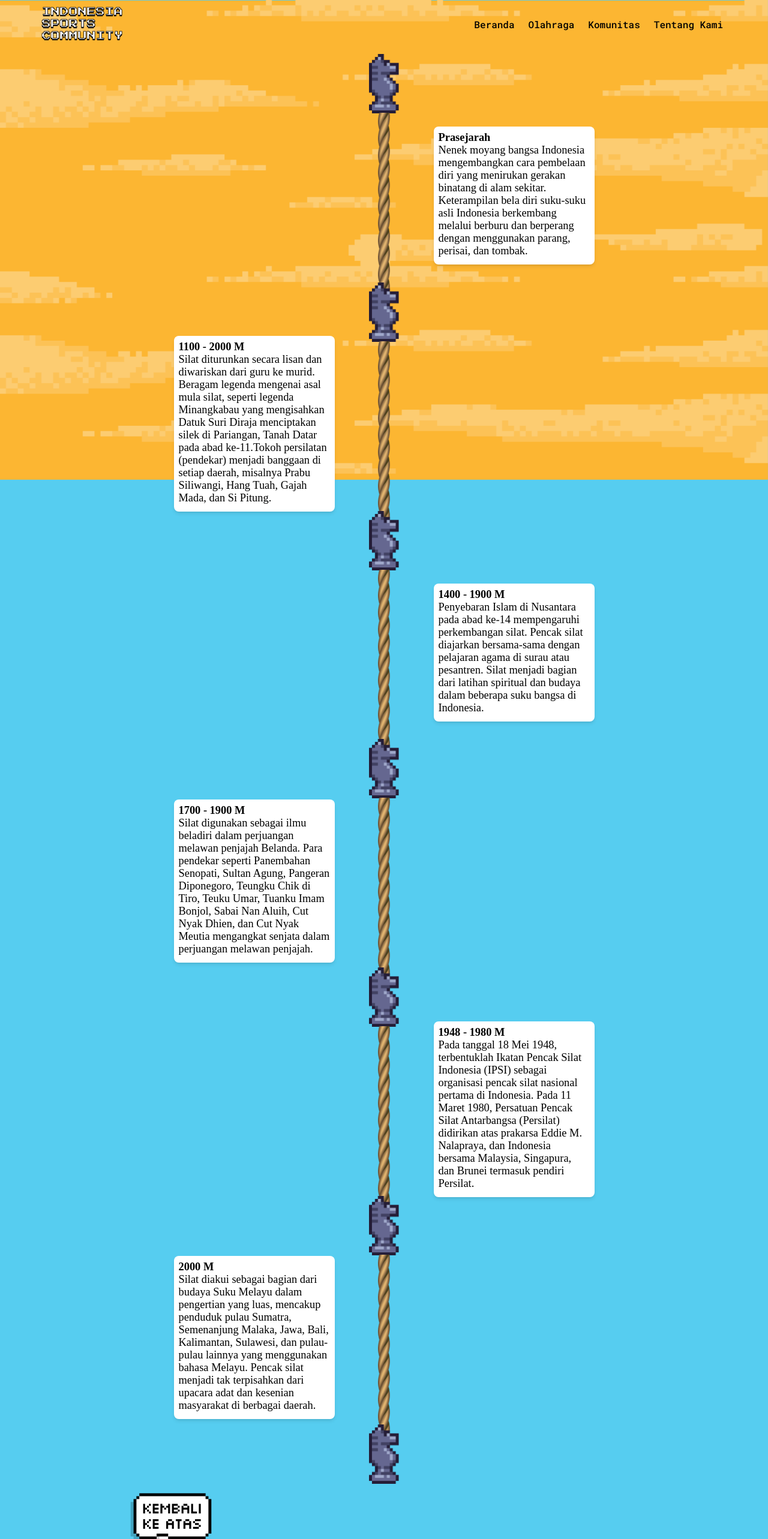
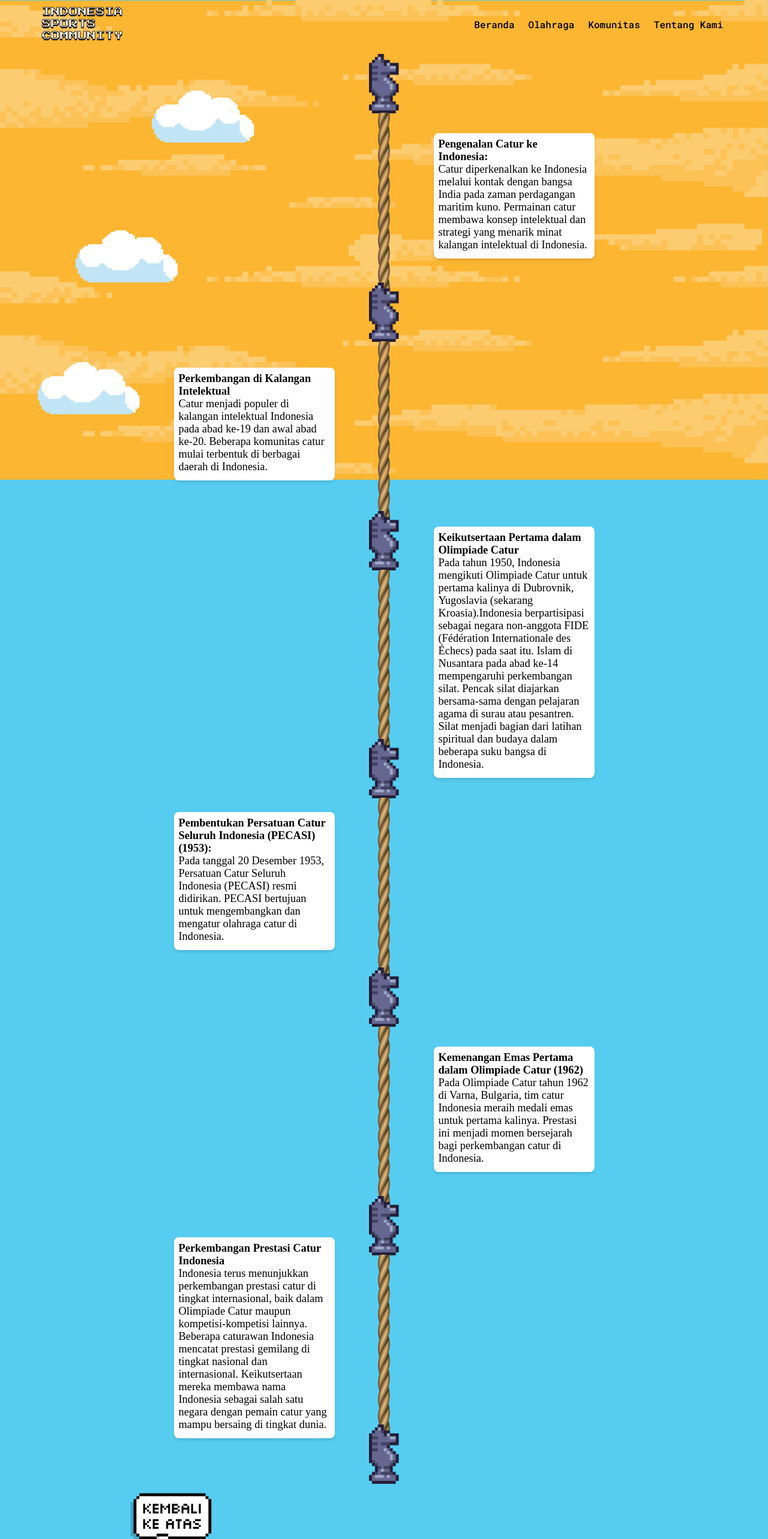
Before and after one commit to satriaberliano/WebDesign-Sports-ADS, a React (Create React App) app: page /catur-history in a window 1280 px wide. Shown: the top 2566 px of the page at 60% size. Built offline with nearby package versions, Linux system fonts and the light colour scheme.

Commit message:
change (catur history desc): add new descriptions to catur history

```diff
--- a/src/pages/history/CaturHistory.jsx
+++ b/src/pages/history/CaturHistory.jsx
@@ -2,46 +2,47 @@ import React from 'react';
 import '../../styles/history.css';
 import tali from '../../assets/img-sejarah/tali.png';
 import catur from '../../assets/img-sejarah/catur.png';
-import obor from '../../assets/img-sejarah/obor.gif';
 import bgCatur from '../../assets/img-sejarah/bg-catur.png';
 import FooterHistory from '../../components/FooterHistory';
 import ArrowUp from '../../components/ArrowUp';
+import BackgroundAwan from '../../components/BackgroundAwan';
 
 const SilatHistory = () => {
   const dataExperience = [
     {
-      date: 'Prasejarah',
-      desc: 'Nenek moyang bangsa Indonesia mengembangkan cara pembelaan diri yang menirukan gerakan binatang di alam sekitar. Keterampilan bela diri suku-suku asli Indonesia berkembang melalui berburu dan berperang dengan menggunakan parang, perisai, dan tombak.',
+      date: 'Pengenalan Catur ke Indonesia:',
+      desc: 'Catur diperkenalkan ke Indonesia melalui kontak dengan bangsa India pada zaman perdagangan maritim kuno. Permainan catur membawa konsep intelektual dan strategi yang menarik minat kalangan intelektual di Indonesia.',
     },
     {
-      date: '1100 - 2000 M',
-      desc: 'Silat diturunkan secara lisan dan diwariskan dari guru ke murid. Beragam legenda mengenai asal mula silat, seperti legenda Minangkabau yang mengisahkan Datuk Suri Diraja menciptakan silek di Pariangan, Tanah Datar pada abad ke-11.Tokoh persilatan (pendekar) menjadi banggaan di setiap daerah, misalnya Prabu Siliwangi, Hang Tuah, Gajah Mada, dan Si Pitung.',
+      date: 'Perkembangan di Kalangan Intelektual',
+      desc: 'Catur menjadi populer di kalangan intelektual Indonesia pada abad ke-19 dan awal abad ke-20. Beberapa komunitas catur mulai terbentuk di berbagai daerah di Indonesia.',
     },
     {
-      date: '1400 - 1900 M',
-      desc: 'Penyebaran Islam di Nusantara pada abad ke-14 mempengaruhi perkembangan silat. Pencak silat diajarkan bersama-sama dengan pelajaran agama di surau atau pesantren. Silat menjadi bagian dari latihan spiritual dan budaya dalam beberapa suku bangsa di Indonesia.',
+      date: 'Keikutsertaan Pertama dalam Olimpiade Catur',
+      desc: 'Pada tahun 1950, Indonesia mengikuti Olimpiade Catur untuk pertama kalinya di Dubrovnik, Yugoslavia (sekarang Kroasia).Indonesia berpartisipasi sebagai negara non-anggota FIDE (Fédération Internationale des Échecs) pada saat itu. Islam di Nusantara pada abad ke-14 mempengaruhi perkembangan silat. Pencak silat diajarkan bersama-sama dengan pelajaran agama di surau atau pesantren. Silat menjadi bagian dari latihan spiritual dan budaya dalam beberapa suku bangsa di Indonesia.',
     },
     {
-      date: '1700 - 1900 M',
-      desc: 'Silat digunakan sebagai ilmu beladiri dalam perjuangan melawan penjajah Belanda. Para pendekar seperti Panembahan Senopati, Sultan Agung, Pangeran Diponegoro, Teungku Chik di Tiro, Teuku Umar, Tuanku Imam Bonjol, Sabai Nan Aluih, Cut Nyak Dhien, dan Cut Nyak Meutia mengangkat senjata dalam perjuangan melawan penjajah.',
+      date: 'Pembentukan Persatuan Catur Seluruh Indonesia (PECASI) (1953):',
+      desc: 'Pada tanggal 20 Desember 1953, Persatuan Catur Seluruh Indonesia (PECASI) resmi didirikan. PECASI bertujuan untuk mengembangkan dan mengatur olahraga catur di Indonesia.',
     },
     {
-      date: '1948 - 1980 M',
-      desc: 'Pada tanggal 18 Mei 1948, terbentuklah Ikatan Pencak Silat Indonesia (IPSI) sebagai organisasi pencak silat nasional pertama di Indonesia. Pada 11 Maret 1980, Persatuan Pencak Silat Antarbangsa (Persilat) didirikan atas prakarsa Eddie M. Nalapraya, dan Indonesia bersama Malaysia, Singapura, dan Brunei termasuk pendiri Persilat.',
+      date: 'Kemenangan Emas Pertama dalam Olimpiade Catur (1962)',
+      desc: 'Pada Olimpiade Catur tahun 1962 di Varna, Bulgaria, tim catur Indonesia meraih medali emas untuk pertama kalinya. Prestasi ini menjadi momen bersejarah bagi perkembangan catur di Indonesia.',
     },
     {
-      date: '2000 M',
-      desc: 'Silat diakui sebagai bagian dari budaya Suku Melayu dalam pengertian yang luas, mencakup penduduk pulau Sumatra, Semenanjung Malaka, Jawa, Bali, Kalimantan, Sulawesi, dan pulau-pulau lainnya yang menggunakan bahasa Melayu. Pencak silat menjadi tak terpisahkan dari upacara adat dan kesenian masyarakat di berbagai daerah.',
+      date: 'Perkembangan Prestasi Catur Indonesia',
+      desc: 'Indonesia terus menunjukkan perkembangan prestasi catur di tingkat internasional, baik dalam Olimpiade Catur maupun kompetisi-kompetisi lainnya. Beberapa caturawan Indonesia mencatat prestasi gemilang di tingkat nasional dan internasional. Keikutsertaan mereka membawa nama Indonesia sebagai salah satu negara dengan pemain catur yang mampu bersaing di tingkat dunia.',
     },
     {
-      date: 'Saat ini',
-      desc: 'Perguruan-perguruan silat tumbuh di Amerika Serikat dan Eropa. Silat diakui sebagai cabang olahraga dalam pertandingan internasional, khususnya dipertandingkan dalam ajang SEA Games.',
+      date: '',
+      desc: '',
     },
   ];
 
   return (
     <div className='sport-container catur-container'>
       <img src={bgCatur} alt='bg-silat' className='bg-catur' />
+      <BackgroundAwan />
       <div className='sport-section'>
         <div className='sport-content-1'>
           {dataExperience.map((experience, id, arr) => (
```
